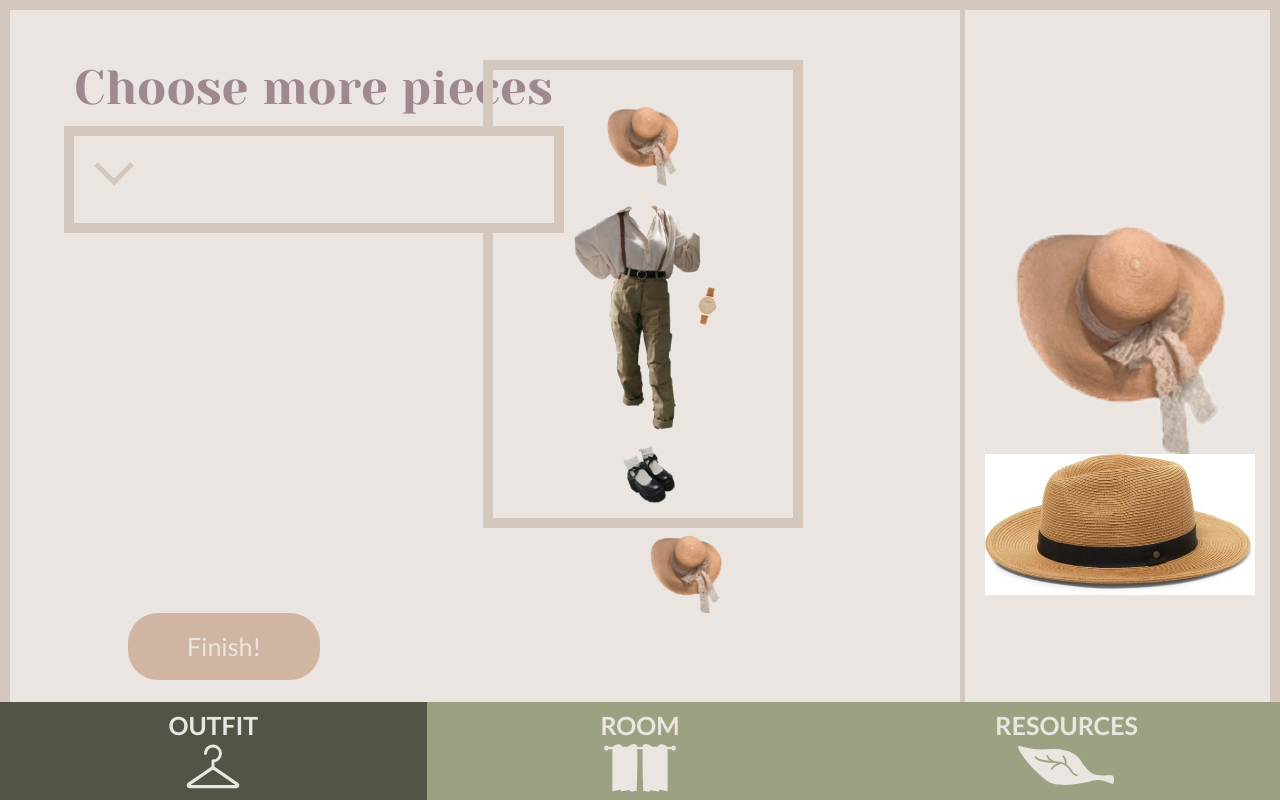
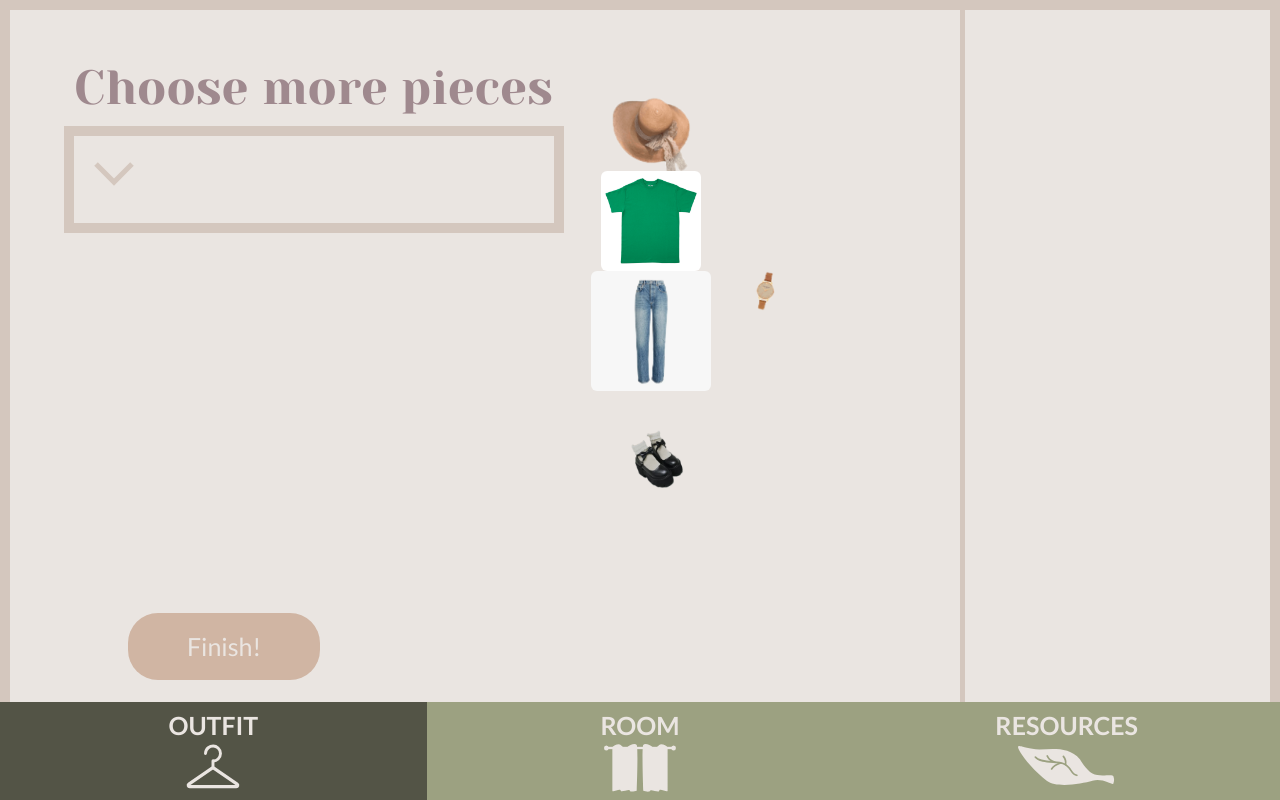
Before and after one commit to david0han/fitting-room, a Django app: page /fittingroom/select-custom in a window 1280 px wide. Run offline with Django 3.2, Linux system fonts and the light colour scheme; some libraries are stand-ins or nearby versions.

Commit message:
Brandon and Johnny finish outfit item swapping

```diff
--- /dev/null
+++ b/finalproject/fittingroom/static/fittingroom/select-custom.css
@@ -0,0 +1,179 @@
+#dropdownn {
+    left: 5%;
+    position: absolute;
+  }
+
+  .piece img {
+    max-width: 100%;
+    /* position: center; */
+  }
+
+  .pieceTab img {
+    max-width: 100%;
+  }
+
+  .finButton {
+    background-color: #D0B5A3;
+    color: #EAE5E1;
+    position: fixed;
+    font-size: 25px;
+    font-family: 'Lato';
+    padding: 15px 32px;
+    border: none;
+    text-align: center;
+    left: 10%;
+    bottom: 15%;
+    width: 15%;
+    height: auto;
+    border-radius: 30px;
+  }
+
+  .finButton:hover {
+    background-color: #c0a796;
+    color: #EAE5E1;
+    position: fixed;
+    font-size: auto;
+    padding: 15px 32px;
+    border: none;
+  }
+
+  .finButton:active {
+    background-color: #c0a796;
+    color: #EAE5E1;
+    position: fixed;
+    font-size: auto;
+    padding: 15px 32px;
+    border: none;
+  }
+
+  .pieceTab {
+    align-items: center;
+    justify-content: center;
+    border-style: solid;
+    border-color: #D4C7BE;
+    border-width: 5px;
+    height: 100%;
+    padding: 20px;
+    right: 0%;
+    width: 25%;
+    bottom: 0%;
+    position: fixed;
+    overflow: auto;
+  }
+
+  .outfit-holder {
+    min-width: 237px;
+    height: 468px;
+
+    align-items: center;
+    justify-content: center;
+    margin-left: 20px;
+    margin-right: 20px;
+    position: absolute;
+    left: 40%;
+}
+
+.hat img {
+    width: 100px;
+    margin-top: -100px;
+    margin-bottom: -50px !important;
+    border-color: #D4C7BE;
+    border-radius: 6px;
+}
+
+.one-piece img {
+    width: 300px;
+    margin-bottom: -50px;
+}
+
+.top img {
+    width: 100px;
+    border-color: #D4C7BE;
+    border-radius: 6px;
+}
+
+.bottom img{
+    width: 120px;
+    border-color: #D4C7BE;
+    border-radius: 6px;
+}
+
+.accessory {
+    position: relative;
+    width: 100px;
+}
+
+.accessory img {
+    position: absolute;
+    top: -200px;
+    right: -170px;
+    width: 200px;
+    border-color: #D4C7BE;
+    border-radius: 6px;
+}
+
+.shoes img {
+    width: 100px;
+    margin-bottom: -50px;
+    border-color: #D4C7BE;
+    border-radius: 6px;
+}
+
+
+#hatTab {
+    display: none;
+    padding-top: 30px;
+    padding-left: 40px;
+}
+#topTab {
+    display: none;
+    align-items: center;
+    padding-top: 30px;
+    padding-left: 40px;
+    border-color: #D4C7BE;
+    border-radius: 6px;
+}
+#bottomTab {
+    display: none;
+    align-items: center;
+    padding-top: 150px;
+    padding-left: 40px;
+    border-color: #D4C7BE;
+    border-radius: 6px;
+
+}
+#shoesTab {
+    display: none;
+}
+#accessoryTab {
+    display: none;
+}
+
+#hatTab img {
+    width: 200px;
+    margin: 20px;
+    border-color: #D4C7BE;
+    border-radius: 6px;
+    border-style: none;
+}
+
+#topTab img {
+    width: 200px;
+    margin-top: 20px;
+    border-color: #D4C7BE;
+    border-radius: 6px;
+
+}
+#bottomTab img {
+    width: 200px;
+    margin-top: 20px;
+    border-color: #D4C7BE;
+    border-radius: 6px;
+}
+#shoesTab {
+
+}
+
+#accessoryTab {
+
+}
--- a/finalproject/fittingroom/templates/fittingroom/select-custom.html
+++ b/finalproject/fittingroom/templates/fittingroom/select-custom.html
@@ -5,10 +5,7 @@
     <head>
       <link rel="stylesheet" type="text/css" href="{% static 'fittingroom/vendor/bootstrap/css/bootstrap.min.css' %}">
       <link rel="stylesheet" type="text/css" href="{% static 'fittingroom/style.css' %}" />
-      <!-- sav testing stuff -->
-      <link rel="stylesheet" type="text/css" href="{% static 'fittingroom/pre-select-styles.css' %}" />
-      <!-- sav testing stiff ^^ -->
-
+      <link rel="stylesheet" type="text/css" href="{% static 'fittingroom/select-custom.css' %}" />
 
 	    <script src="{% static '/vendors/jquery/jquery-3.3.1.min.js' %}"></script>
 	    <script src="{% static '/vendors/jquery-ui/jquery-ui.min.js' %}"></script>
@@ -60,16 +57,19 @@
       <!-- sav testing stuff -->
       <div class="outfit-holder d-flex flex-column">
         <div class="hat">
-          <img src="{% static 'images/Untitled-9.png' %}">
+          <img id='hatImg' onClick="hatClicked()" src="{% static 'images/hat.png' %}">
         </div>
-        <div class="one-piece">
-          <img src="{% static 'images/Untitled.png' %}">
+        <div class="top">
+          <img id='topImg' onClick="topClicked()" src="{% static 'images/shirt.jpg' %}">
         </div>
-        <div class="wrist-piece">
-          <img src="{% static 'images/Untitled-6.png' %}">
+        <div class="bottom">
+          <img id='bottomImg' onClick="bottomClicked()" src="{% static 'images/jean.webp' %}">
+        </div>
+        <div class="accessory">
+          <img id='accessoryImg' onClick="accessoryClicked()" src="{% static 'images/Untitled-6.png' %}">
         </div>
         <div class="shoes">
-          <img src="{% static 'images/Untitled-13.png' %}">
+          <img id='shoesImg' onClick="shoeClicked()" src="{% static 'images/Untitled-13.png' %}">
         </div>
       </div>
       <!-- sav testing stuff ^^ -->
@@ -78,14 +78,31 @@
             Finish!
         </a>
       </div>
-      <div class="outfit">
-        <div id="headbox" class="headbox" onClick="clothingClicked()"> <img id="hat" src="{% static 'images/hat.png' %}"> </div>
+      <div id="pieceTab" class="pieceTab d-flex flex-column">
+          <div id="hatTab">
+            <img id="hat" onClick="hatInTabClicked('hat')" src="{% static 'images/hat.png' %}">
+            <img id="hat1" onClick="hatInTabClicked('hat1')" src="{% static 'images/fandora.jpeg' %}">
+            <img id="hat2" onClick="hatInTabClicked('hat2')" src="{% static 'images/hat2.jpg' %}">
+            <img id="hat3" onClick="hatInTabClicked('hat3')" src="{% static 'images/hat1.webp' %}">
           </div>
-      <div class="pieceTab d-flex flex-column">
-        <div class="piece" onClick="clothingClicked()">
+          <div id='topTab'>
+            <img id="top" onClick="topInTabClicked('top')" src="{% static 'images/shirt.jpg' %}">
+            <img id="top1" onClick="topInTabClicked('top1')" src="{% static 'images/shirt1.jpg' %}">
+            <img id="top2" onClick="topInTabClicked('top2')" src="{% static 'images/shirt2.jpg' %}">
+            <img id="top3" onClick="topInTabClicked('top3')" src="{% static 'images/shirt3.webp' %}">
+          </div>
+          <div id="bottomTab">
+            <img id="bottom" onClick="bottomInTabClicked('bottom')" src="{% static 'images/jean.webp' %}">
+            <img id="bottom1" onClick="bottomInTabClicked('bottom1')" src="{% static 'images/pants1.jpg' %}">
+            <img id="bottom2" onClick="bottomInTabClicked('bottom2')" src="{% static 'images/pants2.jpg' %}">
+            <img id="bottom3" onClick="bottomInTabClicked('bottom3')" src="{% static 'images/pant3.webp' %}">
+          </div>
+          <div id="accessoryTab">
             <img id="hat" src="{% static 'images/hat.png' %}">
+            <img id="fadora" src="{% static 'images/fandora.jpeg' %}">
           </div>
-        <div class="piece" onClick="clothingClicked()">
+          <div id="shoesTab">
+            <img id="hat" src="{% static 'images/hat.png' %}">
             <img id="fadora" src="{% static 'images/fandora.jpeg' %}">
           </div>
       </div>
@@ -114,95 +131,137 @@
 
       <script type="text/javascript" src="{% static 'fittingroom/script.js' %}"></script>
       <script language = "javascript">
-        function clothingClicked() {
-          var headItem = document.getElementById("headbox");
+        function hatClicked() {
+          var headItem = document.getElementById("hatImg");
+          var topItem = document.getElementById("topImg");
+          var bottomItem = document.getElementById("bottomImg");
+          var extraItem = document.getElementById("accessoryImg");
+          var shoesItem = document.getElementById("shoesImg");
+          var hatTab = document.getElementById("hatTab")
+          var pieceTab = document.getElementById("pieceTab");
           headItem.style.borderStyle = "solid";
-
+          topItem.style.borderStyle = "none";
+          bottomItem.style.borderStyle = "none";
+          extraItem.style.borderStyle = "none";
+          shoesItem.style.borderStyle = "none";
+          hatTab.style.display = 'initial';
+          topTab.style.display = 'none';
+          bottomTab.style.display = 'none';
+          accessoryTab.style.display = 'none';
+          shoesTab.style.display = 'none';
         }
 
-      </script>
-
-      <style>
-
-        #dropdownn {
-          left: 5%;
-          position: absolute;
+        function topClicked() {
+          var headItem = document.getElementById("hatImg");
+          var topItem = document.getElementById("topImg");
+          var bottomItem = document.getElementById("bottomImg");
+          var extraItem = document.getElementById("accessoryImg");
+          var shoesItem = document.getElementById("shoesImg");
+          var pieceTab = document.getElementById("pieceTab");
+          headItem.style.borderStyle = "none";
+          topItem.style.borderStyle = "solid";
+          bottomItem.style.borderStyle = "none";
+          extraItem.style.borderStyle = "none";
+          shoesItem.style.borderStyle = "none";
+          hatTab.style.display = 'none';
+          topTab.style.display = 'initial';
+          bottomTab.style.display = 'none';
+          accessoryTab.style.display = 'none';
+          shoesTab.style.display = 'none';
+        }
+        function bottomClicked() {
+          var headItem = document.getElementById("hatImg");
+          var topItem = document.getElementById("topImg");
+          var bottomItem = document.getElementById("bottomImg");
+          var extraItem = document.getElementById("accessoryImg");
+          var shoesItem = document.getElementById("shoesImg");
+          var pieceTab = document.getElementById("pieceTab");
+          headItem.style.borderStyle = "none";
+          topItem.style.borderStyle = "none";
+          bottomItem.style.borderStyle = "solid";
+          extraItem.style.borderStyle = "none";
+          shoesItem.style.borderStyle = "none";
+          hatTab.style.display = 'none';
+          topTab.style.display = 'none';
+          bottomTab.style.display = 'initial';
+          accessoryTab.style.display = 'none';
+          shoesTab.style.display = 'none';
+        }
+        function accessoryClicked() {
+          var headItem = document.getElementById("hatImg");
+          var topItem = document.getElementById("topImg");
+          var bottomItem = document.getElementById("bottomImg");
+          var extraItem = document.getElementById("accessoryImg");
+          var shoesItem = document.getElementById("shoesImg");
+          var pieceTab = document.getElementById("pieceTab");
+          headItem.style.borderStyle = "none";
+          topItem.style.borderStyle = "none";
+          bottomItem.style.borderStyle = "none";
+          extraItem.style.borderStyle = "solid";
+          shoesItem.style.borderStyle = "none";
+          hatTab.style.display = 'none';
+          topTab.style.display = 'none';
+          bottomTab.style.display = 'none';
+          accessoryTab.style.display = 'initial';
+          shoesTab.style.display = 'none';
+        }
+        function shoeClicked() {
+          var headItem = document.getElementById("hatImg");
+          var topItem = document.getElementById("topImg");
+          var bottomItem = document.getElementById("bottomImg");
+          var extraItem = document.getElementById("accessoryImg");
+          var shoesItem = document.getElementById("shoesImg");
+          var pieceTab = document.getElementById("pieceTab");
+          headItem.style.borderStyle = "none";
+          topItem.style.borderStyle = "none";
+          bottomItem.style.borderStyle = "none";
+          extraItem.style.borderStyle = "none";
+          shoesItem.style.borderStyle = "solid";
+          hatTab.style.display = 'none';
+          topTab.style.display = 'none';
+          bottomTab.style.display = 'none';
+          accessoryTab.style.display = 'none';
+          shoesTab.style.display = 'initial';
          }
 
-        .headbox {
-          left: 50%;
-          position: relative;
-          height: 102px;
-          width: 92px;
-          display: inline-block;
-          border-color: black;
-          border-radius: 2px;
+         function hatInTabClicked(clicked_hat) {
+          var hatTab_img = document.getElementById("hatTab").getElementsByTagName('img');
+
+          for (let i = 0; i < hatTab_img.length; i++) {
+            hatTab_img[i].style.borderStyle = "none";
+          }
+          var hatTab_clicked = document.getElementById(clicked_hat);
+          hatTab_clicked.style.borderStyle = "solid";
+          var outfit_hat = document.getElementById("hatImg");
+          outfit_hat.src = hatTab_clicked.src;
          }
 
-        .piece img {
-          max-width: 100%;
-          /* position: center; */
+         function topInTabClicked(clicked_top) {
+          var topTab_img = document.getElementById("topTab").getElementsByTagName('img');
+
+          for (let i = 0; i < topTab_img.length; i++) {
+            topTab_img[i].style.borderStyle = "none";
+          }
+          var topTab_clicked = document.getElementById(clicked_top);
+          topTab_clicked.style.borderStyle = "solid";
+          var outfit_top = document.getElementById("topImg");
+          outfit_top.src = topTab_clicked.src;
          }
 
-        .headbox img {
-          max-width: 100%;
-          position: center;
+         function bottomInTabClicked(clicked_bottom) {
+          var bottomTab_img = document.getElementById("bottomTab").getElementsByTagName('img');
+
+          for (let i = 0; i < bottomTab_img.length; i++) {
+            bottomTab_img[i].style.borderStyle = "none";
           }
-
-        .pieceTab img {
-          max-width: 100%;
+          var bottomTab_clicked = document.getElementById(clicked_bottom);
+          bottomTab_clicked.style.borderStyle = "solid";
+          var outfit_bottom = document.getElementById("bottomImg");
+          outfit_bottom.src = bottomTab_clicked.src;
          }
 
 
-        .finButton {
-          background-color: #D0B5A3;
-          color: #EAE5E1;
-          position: fixed;
-          font-size: 25px;
-          font-family: 'Lato';
-          padding: 15px 32px;
-          border: none;
-          text-align: center;
-          left: 10%;
-          bottom: 15%;
-          width: 15%;
-          height: auto;
-          border-radius: 30px;
-        }
-
-        .finButton:hover {
-          background-color: #c0a796;
-          color: #EAE5E1;
-          position: fixed;
-          font-size: auto;
-          padding: 15px 32px;
-          border: none;
-        }
-
-        .finButton:active {
-          background-color: #c0a796;
-          color: #EAE5E1;
-          position: fixed;
-          font-size: auto;
-          padding: 15px 32px;
-          border: none;
-        }
-
-        .pieceTab {
-          align-items: center;
-          justify-content: center;
-          border-style: solid;
-          border-color: #D4C7BE;
-          border-width: 5px;
-          height: 100%;
-          padding: 20px;
-          right: 0%;
-          width: 25%;
-          bottom: 0%;
-          position: fixed;
-        }
-
-      </style>
+      </script>
     </body>
 
 </html>
```
Also changed, not shown: finalproject/fittingroom/static/images/hat1.webp (added), finalproject/fittingroom/static/images/hat2.jpg (added), finalproject/fittingroom/static/images/jean.webp (added), finalproject/fittingroom/static/images/pant3.webp (added), finalproject/fittingroom/static/images/pants1.jpg (added), finalproject/fittingroom/static/images/pants2.jpg (added), finalproject/fittingroom/static/images/shirt.jpg (added), finalproject/fittingroom/static/images/shirt1.jpg (added), finalproject/fittingroom/static/images/shirt2.jpg (added), finalproject/fittingroom/static/images/shirt3.webp (added), 4 other files. Lines whose indentation alone changed are shown as unchanged.
